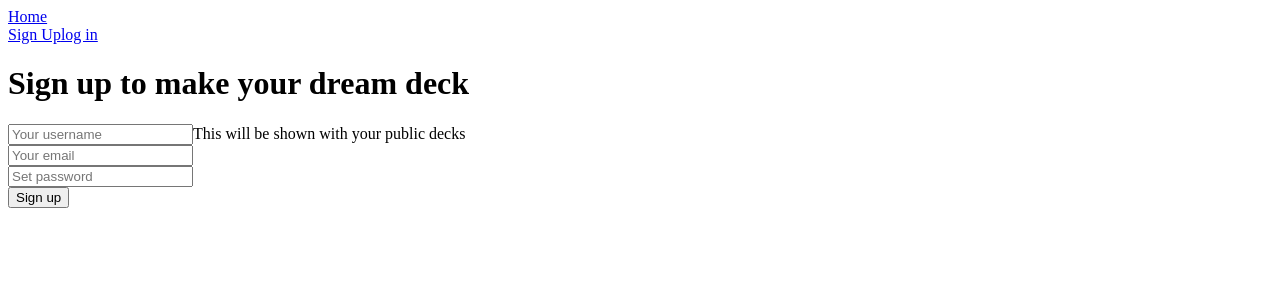
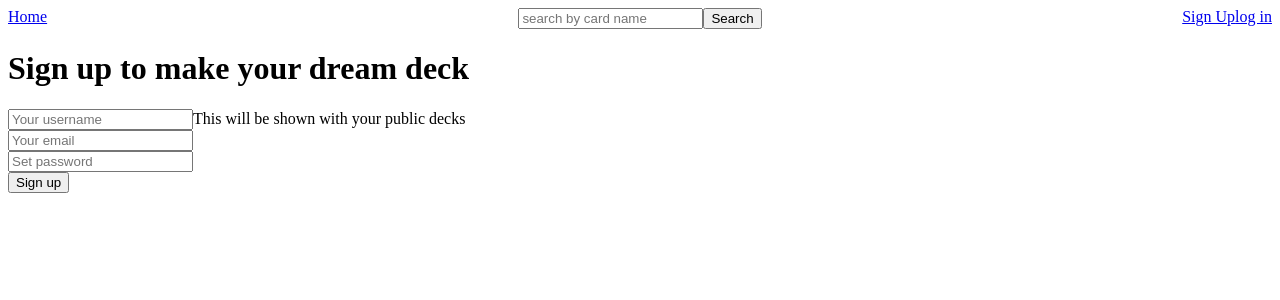
Before and after one commit to Benjibuns/mtg-stone, a React (Create React App) app: page /sign-up in a window 1280 px wide. Shown: the top 300 px of the page. Built offline with nearby package versions, Linux system fonts and the light colour scheme; no server answers.

Commit message:
add search bar functionality

```diff
--- a/src/App.js
+++ b/src/App.js
@@ -15,6 +15,7 @@ function App() {
   const [userId, setUserId] = useState(null);
   const [loggedInStatus, setLoggedInStatus] = useState("NOT_LOGGED_IN");
   const [cards, setCards] = useState([]);
+  const [searchedCard, setSearchedCard] = useState({});
 
   useEffect(() => {
     axios({
@@ -44,6 +45,15 @@ function App() {
       });
   }, []);
 
+  const cardSearchFilter = (cardName) => {
+    const filteredCard = cards.filter((card) => {
+      return card.name === cardName;
+    })[0];
+    if (filteredCard) {
+      setSearchedCard(filteredCard);
+    }
+  };
+
   const handleLogout = () => {
     axios({
       method: "post",
@@ -65,6 +75,9 @@ function App() {
         <Navigation
           loggedInStatus={loggedInStatus}
           handleLogout={handleLogout}
+          cards={cards}
+          setCards={setCards}
+          cardSearchFilter={cardSearchFilter}
         />
         <Switch>
           <Route exact path="/">
@@ -74,6 +87,8 @@ function App() {
               handleLogout={handleLogout}
               setCards={setCards}
               cards={cards}
+              searchedCard={searchedCard}
+              setSearchedCard={setSearchedCard}
             />
           </Route>
           <Route path="/sign-up" component={SignUp} />
--- /dev/null
+++ b/src/card-search/search-bar.js
@@ -0,0 +1,27 @@
+import { useState } from "react";
+import { useHistory } from "react-router-dom";
+
+const CardSearch = (props) => {
+  const [input, setInput] = useState("");
+
+  const SearchData = (e) => {
+    e.preventDefault();
+    props.cardSearchFilter(input)
+  };
+
+  return (
+    <div className="nav-bar_search">
+      <form onSubmit={SearchData}>
+        <input
+          type="text"
+          placeholder="search by card name"
+          onChange={(e) => setInput(e.target.value)}
+        />
+
+        <button type="submit">Search</button>
+      </form>
+    </div>
+  );
+};
+
+export default CardSearch;
--- a/src/navigation.js
+++ b/src/navigation.js
@@ -1,7 +1,11 @@
-import React from "react";
+import { useState } from "react";
+
 import { NavLink } from "react-router-dom";
+import CardSearch from "./card-search/search-bar";
 
 const Navigation = (props) => {
+  // const [input, setInput] = useState("");
+
   if (props.loggedInStatus === "LOGGED_IN") {
     return (
       <div className="nav-bar">
@@ -12,6 +16,9 @@ const Navigation = (props) => {
               Profile
             </NavLink>
           </div>
+
+          <CardSearch cardSearchFilter={props.cardSearchFilter}/>
+
           <div className="nav-bar_right">
             <button className="logout-btn" onClick={() => props.handleLogout()}>
               Logout
@@ -28,6 +35,9 @@ const Navigation = (props) => {
           Home
         </NavLink>
       </div>
+
+      <CardSearch cardSearchFilter={props.cardSearchFilter}/>
+
       <div className="nav-bar_right">
         <NavLink to="/sign-up">Sign Up</NavLink>
         <NavLink to="/log-in">log in</NavLink>
--- a/src/pages/home.js
+++ b/src/pages/home.js
@@ -15,7 +15,6 @@ function Home(props) {
       withCredentials: true,
     })
       .then((res) => {
-        // console.log(res);
         if (res.data === "Added to library") {
           alert("Card Added To Your Profile");
         }
@@ -55,8 +54,39 @@ function Home(props) {
     }
   }
 
+  const renderSearchedCard = () => {
+    return (
+      <div className="card">
+        <img src={props.searchedCard.imageUrl} alt={props.searchedCard.name} />
+        {props.userId && (
+          <div className="fav-icon_btn">
+            <button onClick={() => handleAddCard(props.searchedCard)}>
+              <FontAwesomeIcon icon="star" />
+            </button>
+          </div>
+        )}
+        <button onClick={() => props.setSearchedCard({})}>Reset</button>
+      </div>
+    );
+  };
+
+  if (Object.keys(props.searchedCard).length > 0) {
+    return (
+      <div className="home-content">
+        <div className="home-cards">{renderSearchedCard()}</div>
+      </div>
+    );
+  } else {
+    return (
+      <div className="home-content">
+        <div className="home-cards">{renderCards()}</div>
+      </div>
+    );
+  }
+
   return (
     <div className="home-content">
+      {props.searchedCard && props.searchedCard.imageUrl}
       <div className="home-cards">{renderCards()}</div>
     </div>
   );
--- a/src/styles/home.scss
+++ b/src/styles/home.scss
@@ -10,17 +10,4 @@
       cursor: pointer;
     }
   }
-
-  .nav-items {
-    float: right;
-    padding: 15px 15px;
-
-    a {
-      padding: 5px 10px;
-      border: 1px solid gray;
-      margin: 0px 10px;
-      text-decoration: none;
-      color: black;
-    }
-  }
 }
--- a/src/styles/main.scss
+++ b/src/styles/main.scss
@@ -1 +1,2 @@
 @import "./home.scss";
+@import "./nav-bar.scss"
--- /dev/null
+++ b/src/styles/nav-bar.scss
@@ -0,0 +1,16 @@
+.nav-bar {
+  display: grid;
+  grid-template-columns: 1fr 1fr 1fr;
+
+  .nav-bar_search {
+    display: flex;
+    justify-content: center;
+  }
+
+  .nav-bar_right {
+    display: flex;
+    justify-content: flex-end;
+
+
+  }
+}
```
Also changed, not shown: 1 other file (tests, documents, lock files or other folders).
